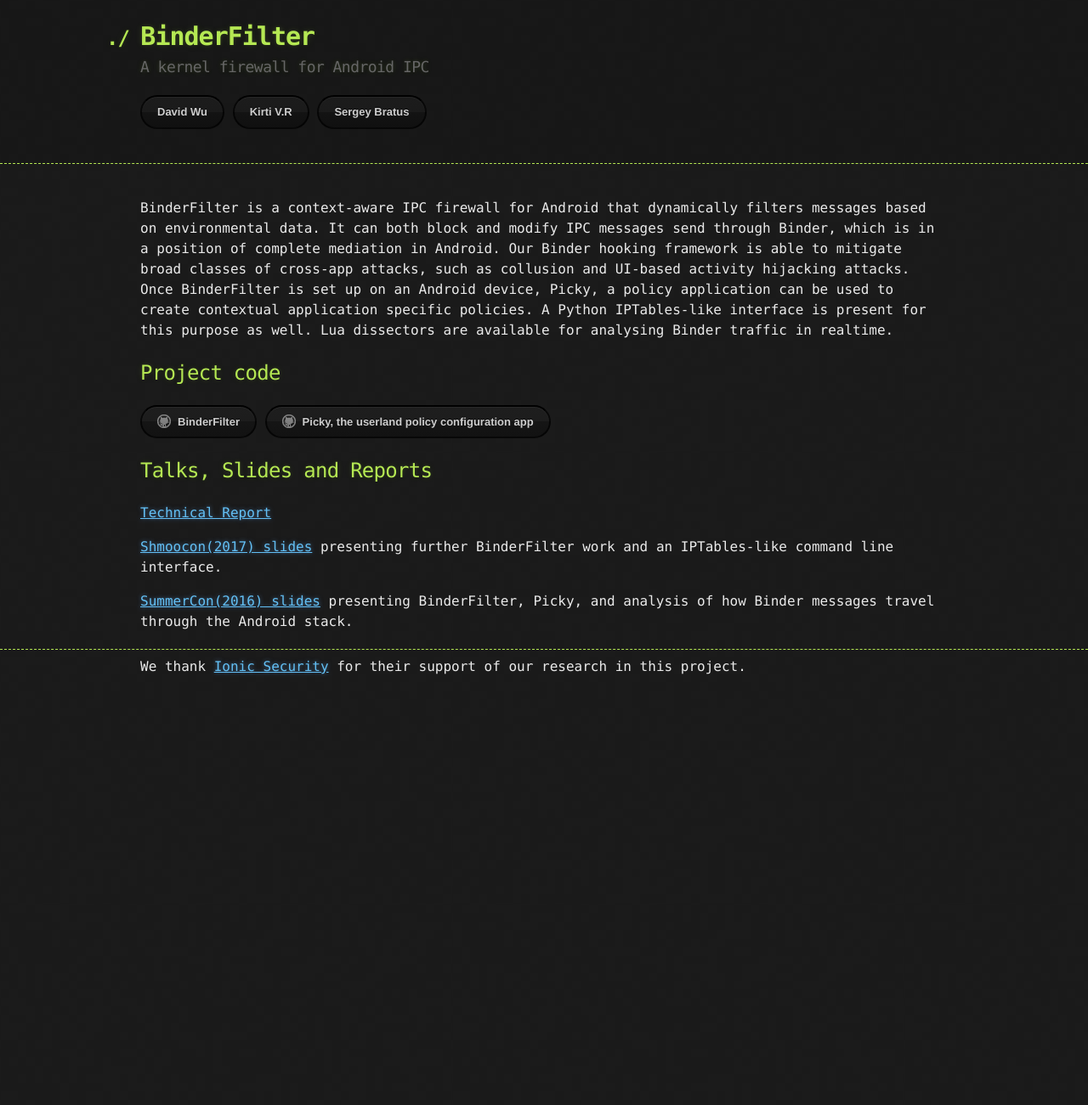
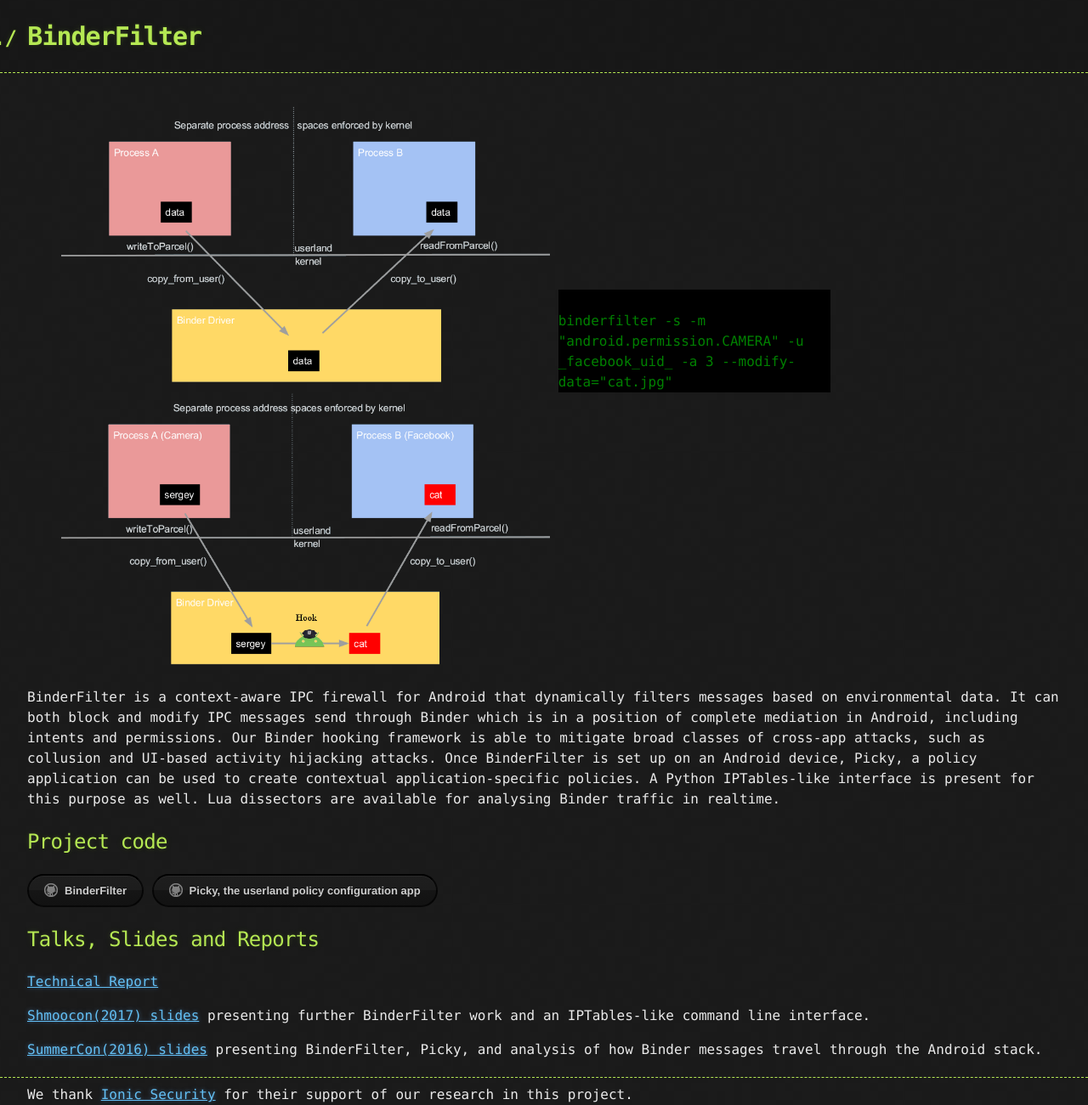
Before and after one commit to BinderFilter/BinderFilter.github.io, a Jekyll site: the page built from index.html, in a window 1280 px wide. Shown: the whole page at 85% size. Built offline with Jekyll 4.4.1, drawn with Linux system fonts in a browser that asks for light colours; before the commit the page ends 900 px from its top, so only the background shows below that.

Commit message:
Website changes second wave

```diff
--- a/_layouts/default.html
+++ b/_layouts/default.html
@@ -11,27 +11,35 @@
         <header>
             <div class="container">
                 <h1>BinderFilter</h1>
-                <h2>A kernel firewall for Android IPC</h2>
 
-                <section id="downloads">
-                    <a href="https://github.com/dxwu/" class="btn">David Wu</a>
-		    <a href="https://github.com/kirtivr/" class="btn">Kirti V.R</a>
-		    <a href="http://cs.dartmouth.edu/~sergey" target="_blank" class="btn">Sergey Bratus</a>
-                </section>
             </div>
         </header>
-        <div class="container">
-          <section id="main_content">
+
+	<!--<figure id="float_left" style="">
+	      <img src="./assets/images/man_in_binder.jpeg" alt=""/>
+	      <figcaption><a href="https://www.blackhat.com/docs/eu-14/materials/eu-14-Artenstein-Man-In-The-Binder-He-Who-Controls-IPC-Controls-The-Droid.pdf" style="display:block;">Android IPC through Binder</a></figcaption>
+	</figure> !-->
+
+
+	<div class="container">
+
+	 <figure>
+	    <img src="./assets/images/binder.png" alt=""/>
+	    <figcaption>binderfilter -s -m "android.permission.CAMERA" -u _facebook_uid_ -a 3 --modify-data="cat.jpg"</figcaption>
+	    <img src="./assets/images/binderfilter3.png" alt=""/>
+	 </figure>
+
+	  <section id="main_content">
 	    BinderFilter is a context-aware IPC firewall for Android that dynamically filters messages based on environmental data.
-	    It can both block and modify IPC messages send through Binder, which is in a position of complete mediation in Android.
+	    It can both block and modify IPC messages send through Binder which is in a position of complete mediation in Android, including intents and permissions.
 	    Our Binder hooking framework is able to mitigate broad classes of cross-app attacks, such as collusion and UI-based activity hijacking attacks.
-	    Once BinderFilter is set up on an Android device, Picky, a policy application can be used to create contextual application specific policies.
+	    Once BinderFilter is set up on an Android device, Picky, a policy application can be used to create contextual application-specific policies.
 	    A Python IPTables-like interface is present for this purpose as well. Lua dissectors are available for analysing Binder traffic in realtime.
 	    </section>
 	    <section id="code">
 	      <h2>Project code</h2>
 	      <a href="https://github.com/BinderFilter/BinderFilter" class="btn btn-github" target="_blank"><span class="icon"></span>BinderFilter</a>
-	      <a href="https://github.com/dxwu/Picky" class="btn btn-github" target="_blank"><span class="icon"></span>Picky, the userland policy configuration app</a>
+	      <a href="https://github.com/BinderFilter/Picky" class="btn btn-github" target="_blank"><span class="icon"></span>Picky, the userland policy configuration app</a>
 	    </section>
 	    <section id="documents">
 	      <h2>Talks, Slides and Reports</h2>
--- a/assets/css/style.css
+++ b/assets/css/style.css
@@ -1,5 +1,21 @@
 /* generated by rouge http://rouge.jneen.net/ original base16 by Chris Kempson (https://github.com/chriskempson/base16)
-*/
+ */
+
+figure img {
+    max-width: 575px;
+    background-color:transparent;
+    min-height:250px;
+    display:inline-block;
+}
+
+figure figcaption {
+    color:green;
+    max-width:320px;
+    padding-top: 25px;
+    display:inline-block;
+    background-color:black;
+}
+
 .highlight table td { padding: 5px; }
 
 .highlight table pre { margin: 0; }
@@ -55,7 +71,7 @@
 body { margin: 0; padding: 0; background: #151515 url("../images/bkg.png") 0 0; color: #eaeaea; font-size: 16px; line-height: 1.5; font-family: Monaco, "Bitstream Vera Sans Mono", "Lucida Console", Terminal, monospace; }
 
 /* General & 'Reset' Stuff */
-.container { width: 90%; max-width: 950px; margin: 0 auto; }
+.container { width: 95%; margin: 0 auto; }
 
 section { display: block; margin: 0 0 20px 0; }
 
```
Also changed, not shown: assets/images/android.jpeg (added), assets/images/binder.png (added), assets/images/binderfilter3.png (added), assets/images/man_in_binder.jpeg (added).
